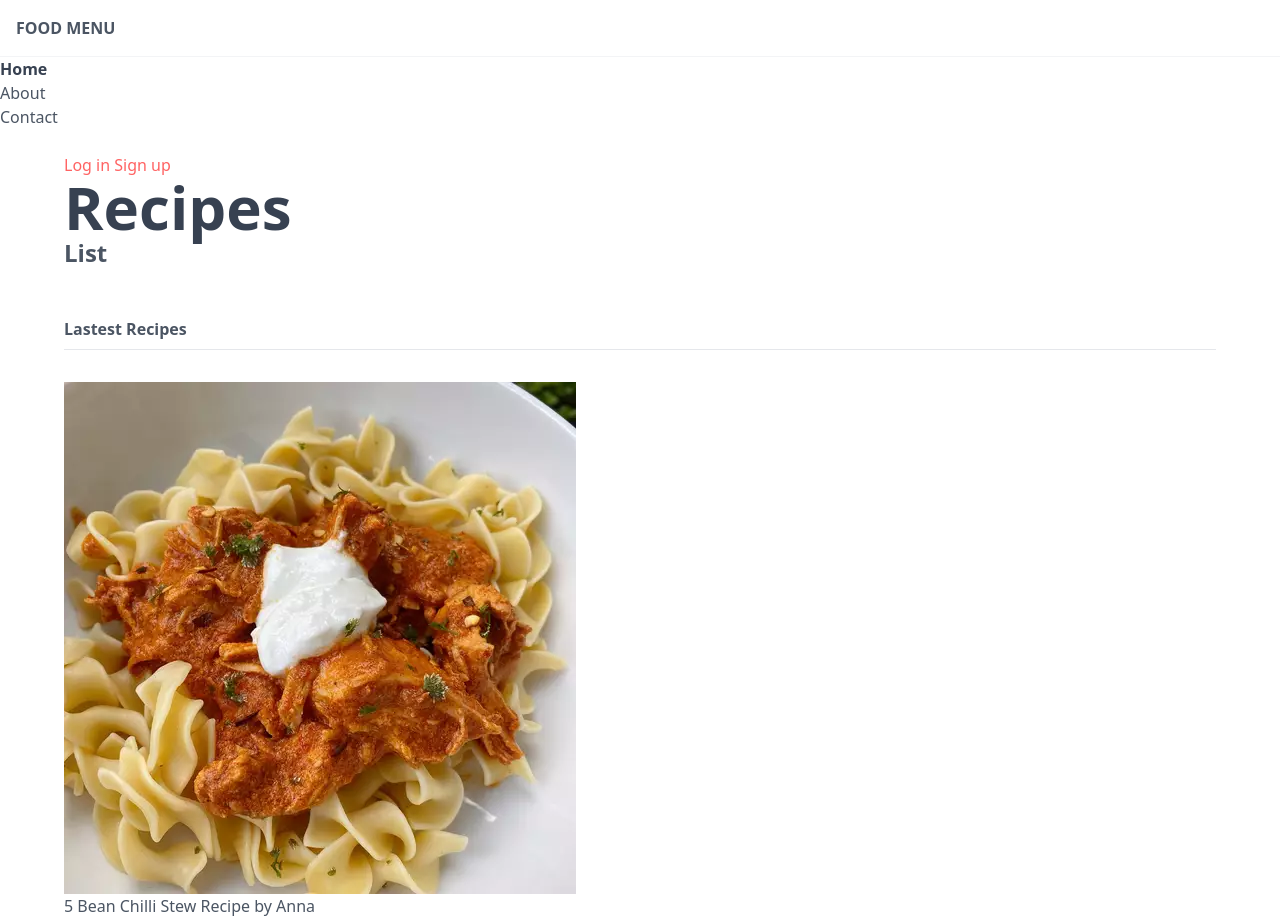
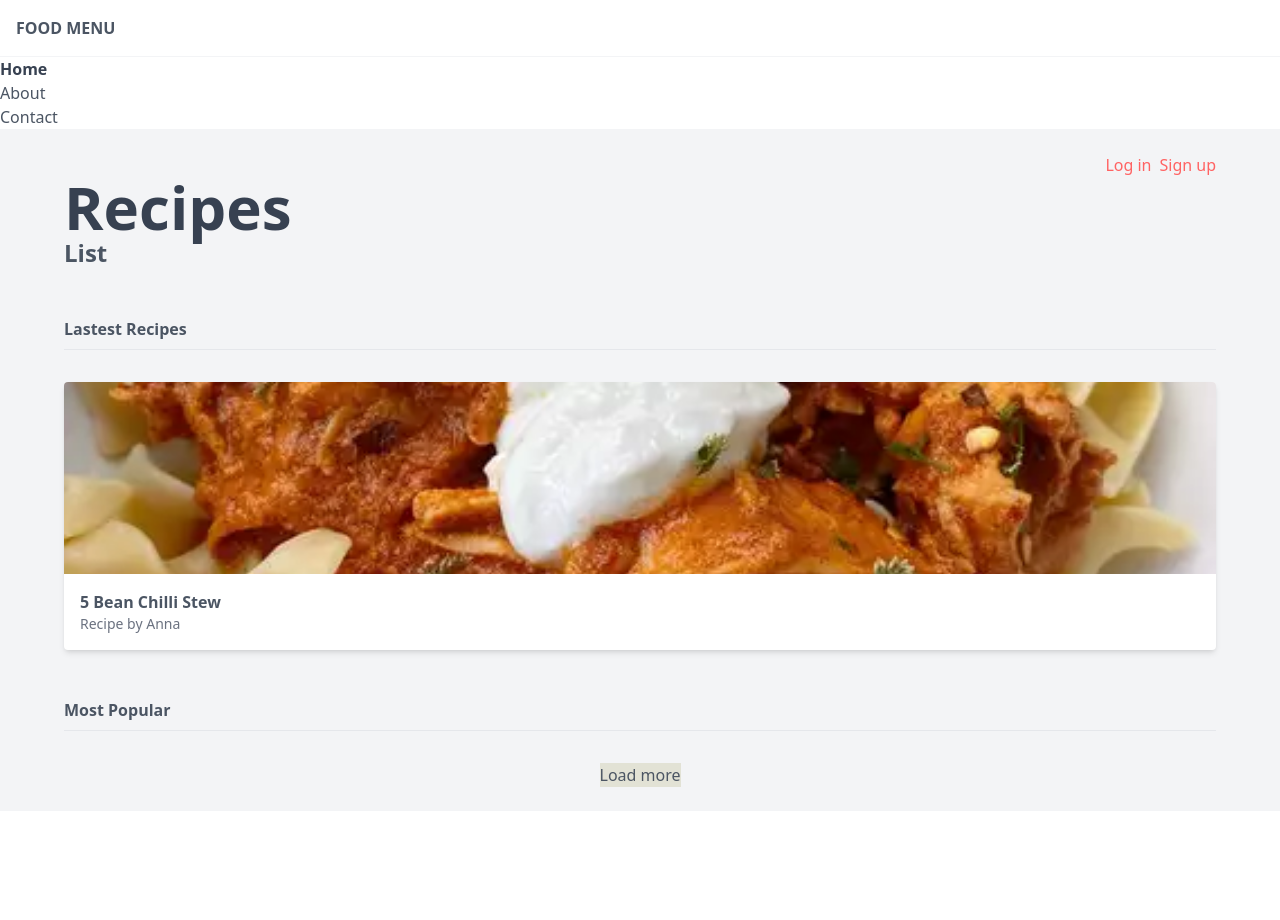
Before and after one commit to Anna-12-Mer/tailwind-css, a website: page public/index.html in a window 1280 px wide. Shown: the top 920 px of the page. After the commit the page ends 811 px from the top, so only its background shows below. Drawn offline with Linux system fonts and the light colour scheme.

Commit message:
add flexbox and fix card

```diff
--- a/public/index.html
+++ b/public/index.html
@@ -22,10 +22,10 @@
             </nav>
         </div>
         <!-- end nav -->
-        <main class="px-16 py-6" >
-            <div>
+        <main class="px-16 py-6 bg-gray-100" >
+            <div class="flex justify-center md:justify-end">
                 <a href="#" class="text-primary">Log in</a>
-                <a href="#" class="text-primary">Sign up</a>
+                <a href="#" class="text-primary ml-2">Sign up</a>
             </div>
 
             <header>
@@ -37,11 +37,11 @@
                 <h4 class="font-bold mt-12 pb-2 border-b border-gray-200"> Lastest Recipes </h4>
                 <div class="mt-8">
                     <!-- cards go here -->
-                    <div>
-                        <img src="img/rep-1.webp" alt="rep-1"><!-- imge of card -->
-                        <div><!-- content of card -->
-                            <span>5 Bean Chilli Stew</span>
-                            <span>Recipe by Anna</span>
+                    <div class="bg-white rounded overflow-hidden shadow-md">
+                        <img src="img/rep-1.webp" alt="rep-1" class="w-full h-32 sm:h-48 object-cover"><!-- imge of card -->
+                        <div class="m-4"><!-- content of card -->
+                            <span class="font-bold">5 Bean Chilli Stew</span>
+                            <span class="block text-gray-500 text-sm">Recipe by Anna</span>
                         </div>
                     </div>
                 </div>
@@ -51,7 +51,7 @@
                     <!-- cards go here -->
                 </div>
 
-                <div>
+                <div class="flex justify-center">
                     <div class="bg-secondary-100">Load more</div>
                 </div>
             </div>
```
Also changed, not shown: public/styles.css.
